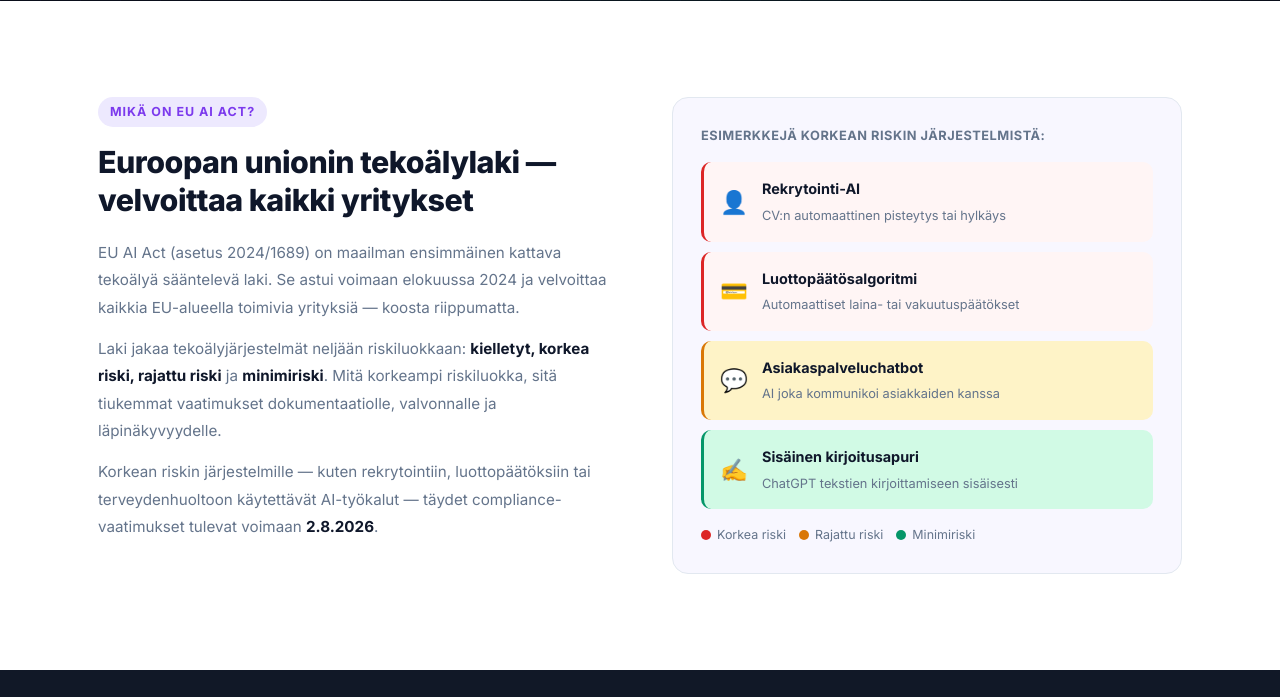
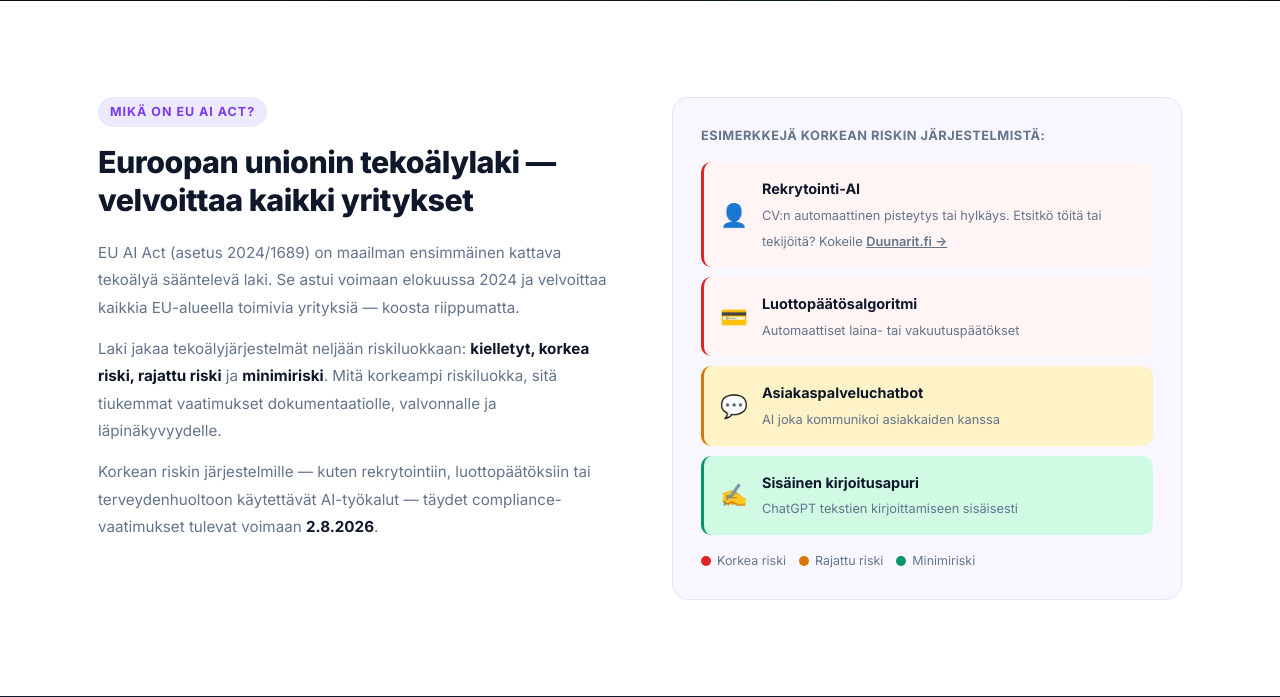
Before and after one commit to jaalankasanova/aiact, a Flask app: page / in a window 1280 px wide. Shown: the part 771-1468 px from the top of the page. Run offline with Flask 3, Linux system fonts and the light colour scheme; some libraries are stand-ins or nearby versions.

Commit message:
Lisää Duunarit-linkki rekrytointi-esimerkkin yhteydessä
Co-Authored-By: Claude Sonnet 4.6 <noreply@anthropic.com>

```diff
--- a/templates/index.html
+++ b/templates/index.html
@@ -32,7 +32,7 @@
         <div class="esimerkki-otsikko">Esimerkkejä korkean riskin järjestelmistä:</div>
         <div class="esimerkki-item esimerkki-korkea">
           <span class="esimerkki-ikoni">👤</span>
-          <div><strong>Rekrytointi-AI</strong><br><small>CV:n automaattinen pisteytys tai hylkäys</small></div>
+          <div><strong>Rekrytointi-AI</strong><br><small>CV:n automaattinen pisteytys tai hylkäys. Etsitkö töitä tai tekijöitä? Kokeile <a href="https://duunarit.onrender.com" target="_blank" rel="noopener" style="color:inherit;font-weight:600">Duunarit.fi →</a></small></div>
         </div>
         <div class="esimerkki-item esimerkki-korkea">
           <span class="esimerkki-ikoni">💳</span>
```
